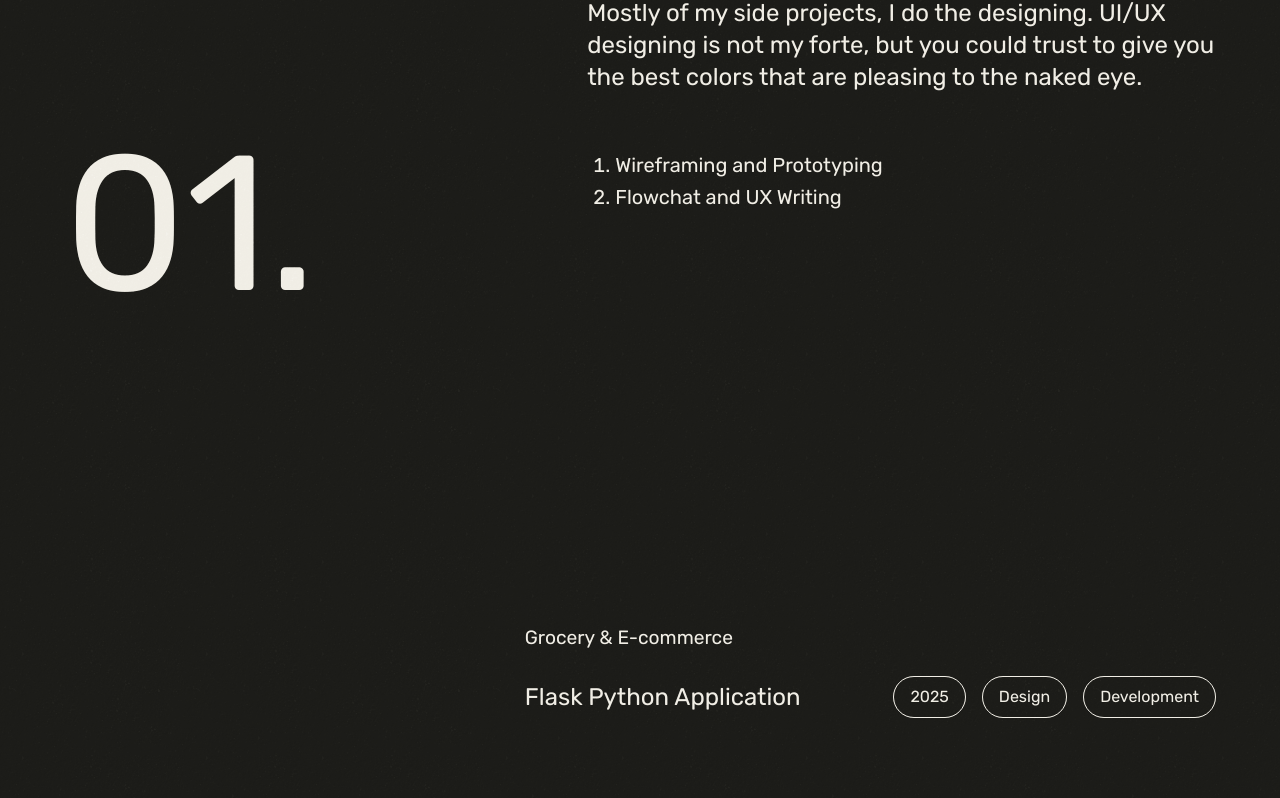
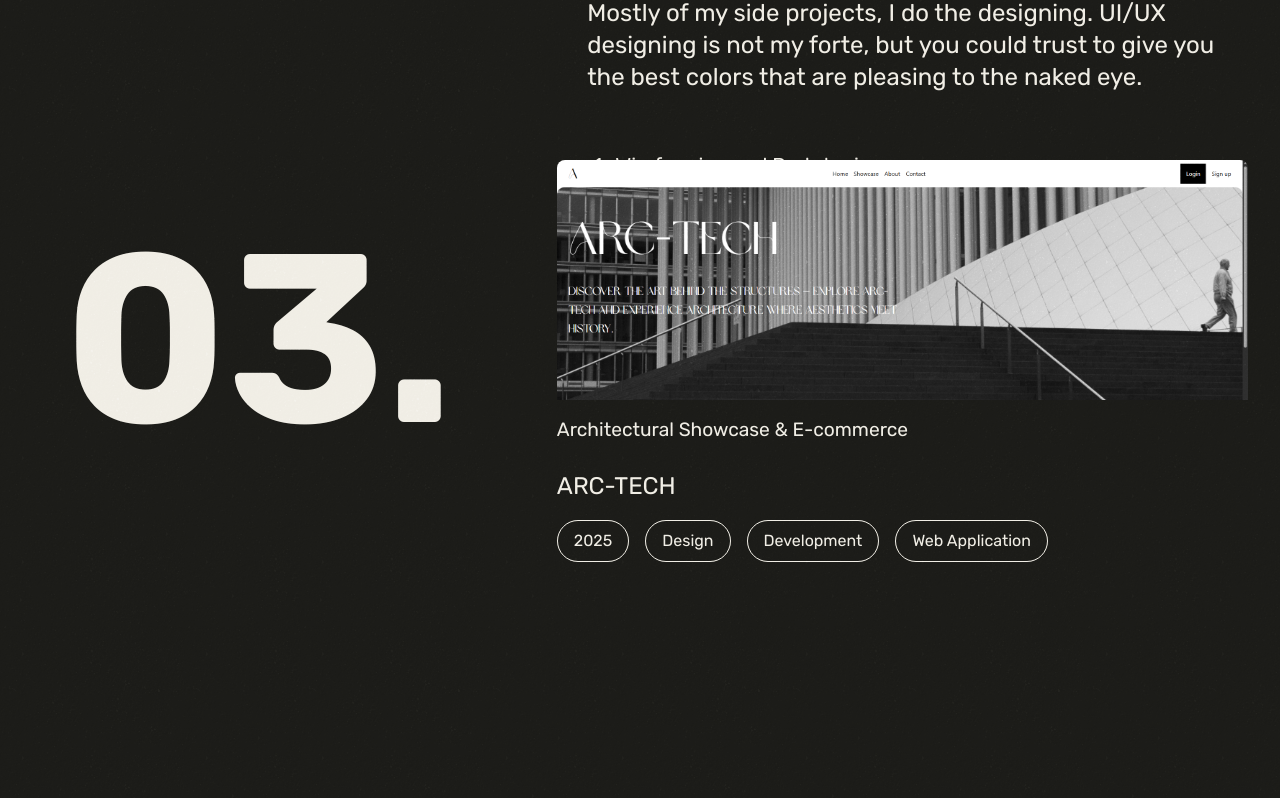
Before and after one commit to DevAdora/DevAdora-Portfolio, a Next.js app: page / in a window 1280 px wide. Shown: the part 3593-4391 px from the top of the page. Built offline with nearby package versions, Linux system fonts and the light colour scheme.

Commit message:
modified the projects section

```diff
--- a/package.json
+++ b/package.json
@@ -17,7 +17,8 @@
     "next": "15.2.5",
     "react": "^19.0.0",
     "react-dom": "^19.0.0",
-    "react-icons": "^5.5.0"
+    "react-icons": "^5.5.0",
+    "react-intersection-observer": "^9.16.0"
   },
   "devDependencies": {
     "@eslint/eslintrc": "^3",
--- a/src/app/Projects/page.tsx
+++ b/src/app/Projects/page.tsx
@@ -17,7 +17,6 @@ import {
   FaWordpress,
   FaJsSquare,
   FaFileAlt,
-
 } from "react-icons/fa";
 import {
   SiNextdotjs,
@@ -57,6 +56,14 @@ export default function ProjectsPage() {
   };
 
   const projects = [
+    {
+      image: "/images/arc-tech.png",
+      title: "Architectural Showcase & E-commerce",
+      name: "ARC-TECH",
+      tags: ["2025", "Design", "Development", "Web Application"],
+      desc: "An architectural showcase and e-commerce web application, featuring a modern design and seamless user experience for browsing and purchasing architectural products.",
+      tech: "React, Vite, GSAP/Frame Motion, Tailwind CSS",
+    },
     {
       image: "/images/PF Background.png",
       title: "Apparel/Clothing E-commerce",
@@ -105,14 +112,7 @@ export default function ProjectsPage() {
       desc: "A WordPress website for a travel agency, offering services and information for tourists, designed to enhance user experience and engagement.",
       tech: "WordPress, Elementor",
     },
-    {
-      image: "/images/arc-tech-logo.png",
-      title: "Architecture & Engineering",
-      name: "ARC-TECH",
-      tags: ["Design", "Development", "2024", "Website"],
-      desc: "A professional website for an architecture and engineering firm, showcasing their projects and services.",
-      tech: "HTML, CSS, JavaScript, Tailwind CSS",
-    },
+
     {
       image: "/images/hr-image.png",
       title: "Management & Education System",
--- a/src/components/Projects.jsx
+++ b/src/components/Projects.jsx
@@ -1,40 +1,63 @@
 "use client";
 import { motion } from "framer-motion";
 import Image from "next/image";
+import { useEffect, useState } from "react";
+import { useInView } from "react-intersection-observer";
 
 export default function Projects() {
   const projects = [
     {
       number: "01.",
-      image: "/images/freshinsights-logo.png",
-      title: "Grocery & E-commerce",
-      name: "Flask Python Application",
-      tags: ["2025", "Design", "Development"],
+      image: "/images/arc-tech.png",
+      title: "Architectural Showcase & E-commerce",
+      name: "ARC-TECH",
+      tags: ["2025", "Design", "Development", "Web Application"],
     },
     {
       number: "02.",
-      image: "/images/hr-image.png",
-      title: "Management & Education System",
-      name: "HRMS Website",
-      tags: ["2025", "Design", "Development"],
+      image: "/images/PF Background.png",
+      title: "Apparel/Clothing E-commerce",
+      name: "Passion meets Fashion",
+      tags: ["2025", "Design", "Development", "Web Application"],
     },
     {
       number: "03.",
-      image: "/images/arc-tech-logo.png",
-      title: "Architecture & Engineering",
-      name: "Arc-tech Website",
-      tags: ["Design", "Development", "2025"],
+      image: "/images/transcare-image.png",
+      title: "Healthcare Services ",
+      name: "Transcare EMS",
+      tags: ["2025", "Design", "Development", "Web Application"],
     },
   ];
 
+  const [activeIndex, setActiveIndex] = useState(0);
+
+  // store refs for each project
+  const projectRefs = projects.map(() =>
+    useInView({
+      threshold: 0.5,
+      triggerOnce: false,
+    })
+  );
+
+  // update activeIndex when scroll changes
+  useEffect(() => {
+    projectRefs.forEach(({ inView }, index) => {
+      if (inView) {
+        setActiveIndex(index);
+      }
+    });
+  }, [projectRefs.map((ref) => ref.inView).join(",")]);
+
   return (
-    <section className="projects h-full py-8 px-[5%] bg-dark-black text-white-dove">
+    <section className="projects h-full py-8 px-[5%] bg-dark-black text-white-dove relative">
+      {/* Section Title */}
       <div className="text-center py-8">
-        <h1 className="text-[4rem] sm:text-[7rem] md:text-[7rem] lg:text-[7rem] xl:text-[8rem] leading-15 sm:leading-24 md:leading-24 lg:leading-24 xl:leading-24 2xl:leading-24 text-left sm:text-left md:text-left lg:text-center">
+        <h1 className="text-[4rem] sm:text-[7rem] xl:text-[8rem] leading-none text-left lg:text-center">
           SELECTED WORKS
         </h1>
       </div>
 
+      {/* Subheading */}
       <div className="text-white-dove py-8 flex justify-end items-end w-full md:flex-col-reverse">
         <p>(Projects)</p>
         <span className="text-right text-xl w-full sm:w-[70%] md:w-[70%]">
@@ -43,21 +66,36 @@ export default function Projects() {
         </span>
       </div>
 
+      {/* Main Layout: Number (left) + Projects (right) */}
+      {/* Main Layout: Grid with 2 Columns */}
+      <div className="grid grid-cols-1 md:grid-cols-[40%_60%] gap-8 relative z-10">
+        {/* Sticky Number Column */}
+        <div className="hidden md:block">
+          <div className="sticky top-40">
+            <motion.span
+              key={activeIndex}
+              initial={{ opacity: 0, y: 50 }}
+              animate={{ opacity: 1, y: 0 }}
+              transition={{ duration: 0.6 }}
+              className="text-[10rem] md:text-[10rem] lg:text-[15rem] font-bold text-white-dove"
+            >
+              {projects[activeIndex].number}
+            </motion.span>
+          </div>
+        </div>
+
+        {/* Projects Column */}
         <div className="flex flex-col gap-40">
-        {projects.map((project, index) => (
+          {projects.map((project, index) => {
+            const { ref } = projectRefs[index];
+            return (
               <div
                 key={index}
-            className="flex flex-col md:flex-row md:items-start relative md:h-screen"
+                ref={ref}
+                className="flex flex-col relative min-h-[60vh]"
               >
-            {/* Project Number */}
-            <div className="hidden md:block sticky top-[20%] w-[40%] z-10 text-5xl text-white-dove">
-              <h1 className="w-full text-[12rem]">{project.number}</h1>
-            </div>
-
-            {/* Image + Details */}
-            <div className="w-full md:w-[60%] min-h-[60vh]">
-              {/* Image Fullscreen on small screens */}
-              <div className="w-full h-auto sm:h-[60vh] md:h-[60vh] lg:h-[60vh] xl:h-[60vh] 2xl:h-[60vh] mb-4 overflow-hidden">
+                {/* Image */}
+                <div className="w-full h-auto sm:h-[60vh] md:h-[30vh] mb-4  overflow-hidden">
                   <motion.div
                     whileHover={{ scale: 1.05 }}
                     transition={{ duration: 0.3 }}
@@ -75,7 +113,7 @@ export default function Projects() {
                 {/* Details */}
                 <div className="flex flex-col gap-6 px-2 sm:px-0">
                   <h3 className="text-[1.2rem]">{project.title}</h3>
-                <div className="text-[1.5rem] flex flex-col sm:flex-row sm:justify-between sm:items-center gap-4">
+                  <div className="text-[1.5rem] flex flex-col sm:flex-row sm:justify-between sm:items-center gap-4 md:flex-col md:items-start md:justify-start">
                     <h2>{project.name}</h2>
                     <div className="flex flex-wrap gap-2 sm:gap-4">
                       {project.tags.map((tag, i) => (
@@ -90,12 +128,13 @@ export default function Projects() {
                   </div>
                 </div>
               </div>
+            );
+          })}
         </div>
-        ))}
       </div>
 
       {/* Button */}
-      <div className="flex justify-center items-center py-8">
+      <div className="flex justify-center items-center py-8 min-h-[30vh]">
         <div className="relative">
           <button className="projects-btn text-white-dove px-4 py-2 rounded-full mx-2 hover:bg-white-dove hover:text-dark-black border border-dark-black transition-colors cursor-pointer relative">
             More Works
```
Also changed, not shown: public/images/arc-tech.png (added), 1 other file (tests, documents, lock files or other folders). Lines whose indentation alone changed are shown as unchanged.
